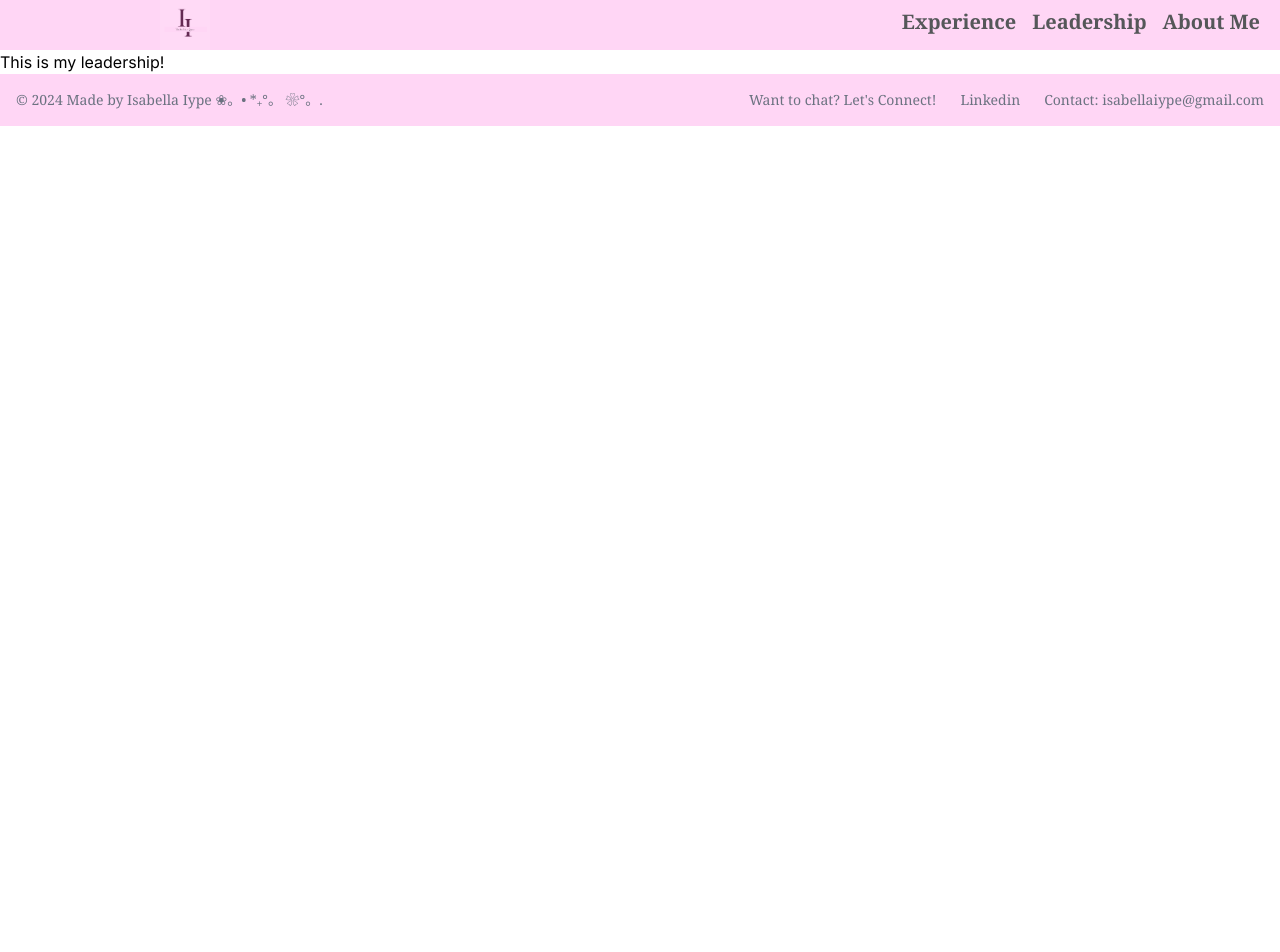
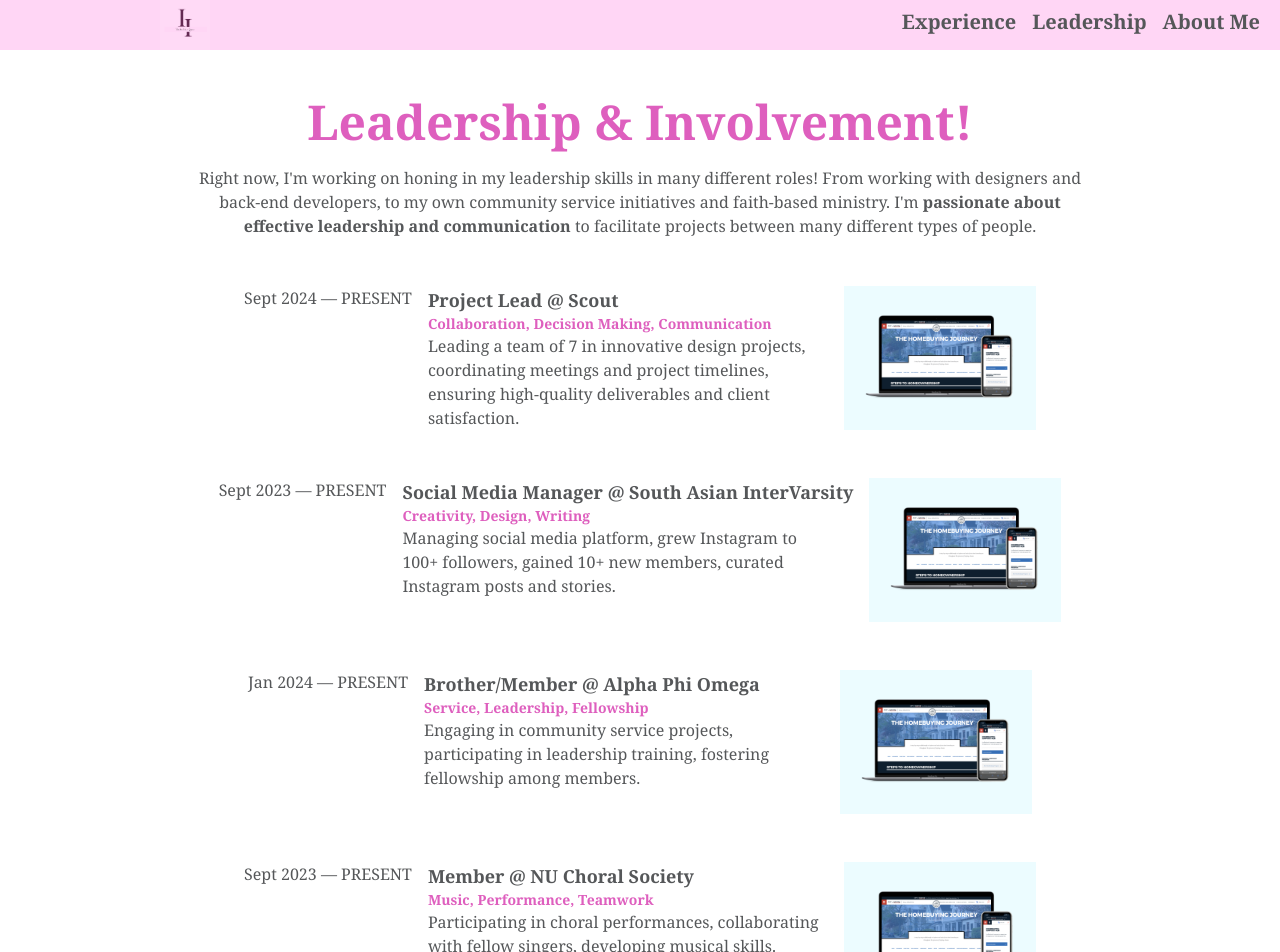
Before and after one commit to isabellas-portfolio/personalsite, a Next.js app: page /leadership in a window 1280 px wide. Shown: the top 952 px of the page. Before the commit the page ends 800 px from the top, so only its background shows below. Built offline with nearby package versions, Linux system fonts and the light colour scheme.

Commit message:
portfolio

```diff
--- /dev/null
+++ b/src/app/components/dropdown.tsx
@@ -0,0 +1,53 @@
+"use client";
+
+import { useState } from "react";
+import Link from "next/link";
+
+const Dropdown: React.FC = () => {
+  const [isOpen, setIsOpen] = useState(false);
+
+  return (
+    <div className="relative inline-block text-left">
+      <div>
+        <button
+          type="button"
+          className="inline-flex justify-center w-full rounded-md border border-gray-300 shadow-sm px-4 py-2 bg-white text-sm font-medium text-gray-700 hover:bg-gray-50 focus:outline-none"
+          onClick={() => setIsOpen(!isOpen)}
+        >
+          Menu
+          <svg
+            className="-mr-1 ml-2 h-5 w-5"
+            xmlns="http://www.w3.org/2000/svg"
+            viewBox="0 0 20 20"
+            fill="currentColor"
+            aria-hidden="true"
+          >
+            <path
+              fillRule="evenodd"
+              d="M5.293 9.293a1 1 0 011.414 0L10 12.586l3.293-3.293a1 1 0 011.414 1.414l-4 4a1 1 0 01-1.414 0l-4-4a1 1 0 010-1.414z"
+              clipRule="evenodd"
+            />
+          </svg>
+        </button>
+      </div>
+
+      {isOpen && (
+        <div className="origin-top-right absolute right-0 mt-2 w-56 rounded-md shadow-lg bg-white ring-1 ring-black ring-opacity-5">
+          <div className="py-1">
+            <Link href="/experience">
+              <a className="block px-4 py-2 text-sm text-gray-700 hover:bg-gray-100">Experience</a>
+            </Link>
+            <Link href="/leadership">
+              <a className="block px-4 py-2 text-sm text-gray-700 hover:bg-gray-100">Leadership</a>
+            </Link>
+            <Link href="/aboutme">
+              <a className="block px-4 py-2 text-sm text-gray-700 hover:bg-gray-100">About Me</a>
+            </Link>
+          </div>
+        </div>
+      )}
+    </div>
+  );
+};
+
+export default Dropdown;
--- a/src/app/components/footer.tsx
+++ b/src/app/components/footer.tsx
@@ -4,7 +4,7 @@ import Image from "next/image";
 
 export default function Footer() {
     return (
-        <main className="flex flex-row justify-between bg-bella-pink font-serif text-xl">
+        <main className="flex flex-row justify-between bg-bella-pink font-serif text-xl mt-6">
     <div className="w-full mx-auto max-w-screen-xl p-4 md:flex md:items-center md:justify-between">
       <span className="text-sm text-gray-500 sm:text-center dark:text-gray-400">© 2024 Made by Isabella Iype ❀。• *₊°。 ❀°。.
     </span>
--- a/src/app/leadership/page.tsx
+++ b/src/app/leadership/page.tsx
@@ -1,7 +1,76 @@
+import Image from "next/image";
+import scoutpic from "/public/homebuyerguide (1).png"; // Make sure to replace this with the correct path to your image
+
 export default function Leadership() {
-    return(
-    <h1>
-        This is my leadership!
-    </h1>
-    );
+  return (
+    <div className="max-w-7xl mx-auto px-4 sm:px-6 lg:px-8 py-12">
+      <h1 className="font-serif text-3xl lg:text-5xl text-my-pink font-bold text-center">
+        Leadership & Involvement!
+      </h1>
+      <p className="font-serif text-center text-my-gray max-w-4xl mx-auto mt-5">
+        Right now, I'm working on honing in my leadership skills in many different roles! From working with designers and back-end developers, to my own community service initiatives and faith-based ministry. I'm <span className="font-bold">passionate about effective leadership and communication</span> to facilitate projects between many different types of people.
+      </p>
+      <div className="grid grid-cols-1 gap-12 mt-12 place-items-center">
+        {/* Project Lead @ Scout */}
+        <div className="flex justify-center items-start gap-4 max-w-4xl">
+          <p className="text-my-gray font-serif min-w-[8rem]">Sept 2024 — PRESENT</p>
+          <div className="flex flex-1 gap-4 items-start">
+            <div>
+              <h2 className="text-lg font-bold text-my-gray font-serif">Project Lead @ Scout</h2>
+              <p className="text-sm text-my-pink font-bold font-serif">Collaboration, Decision Making, Communication</p>
+              <p className="text-base font-light text-my-gray font-serif max-w-[25rem]">
+                Leading a team of 7 in innovative design projects, coordinating meetings and project timelines, ensuring high-quality deliverables and client satisfaction.
+              </p>
+            </div>
+            <Image src={scoutpic} alt="Project Lead @ Scout" className="w-[12rem] h-auto object-cover" />
+          </div>
+        </div>
+
+        {/* Social Media Manager @ South Asian InterVarsity */}
+        <div className="flex justify-center items-start gap-4 max-w-4xl">
+          <p className="text-my-gray font-serif min-w-[8rem]">Sept 2023 — PRESENT</p>
+          <div className="flex flex-1 gap-4 items-start">
+            <div className="font-serif">
+              <h2 className="text-lg font-bold text-my-gray">Social Media Manager @ South Asian InterVarsity</h2>
+              <p className="text-sm text-my-pink font-bold">Creativity, Design, Writing</p>
+              <p className="text-base font-light text-my-gray max-w-[25rem]">
+                Managing social media platform, grew Instagram to 100+ followers, gained 10+ new members, curated Instagram posts and stories.
+              </p>
+            </div>
+            <Image src={scoutpic} alt="Social Media Manager @ South Asian InterVarsity" className="w-[12rem] h-auto object-cover" />
+          </div>
+        </div>
+
+        {/* Brother/Member @ Alpha Phi Omega */}
+        <div className="flex justify-center items-start gap-4 max-w-4xl">
+          <p className="text-my-gray font-serif min-w-[8rem]">Jan 2024 — PRESENT</p>
+          <div className="flex flex-1 gap-4 items-start">
+            <div className="font-serif">
+              <h2 className="text-lg font-bold text-my-gray">Brother/Member @ Alpha Phi Omega</h2>
+              <p className="text-sm text-my-pink font-bold">Service, Leadership, Fellowship</p>
+              <p className="text-base font-light text-my-gray max-w-[25rem]">
+                Engaging in community service projects, participating in leadership training, fostering fellowship among members.
+              </p>
+            </div>
+            <Image src={scoutpic} alt="Brother/Member @ Alpha Phi Omega" className="w-[12rem] h-auto object-cover" />
+          </div>
+        </div>
+
+        {/* Member @ NU Choral Society */}
+        <div className="flex justify-center items-start gap-4 max-w-4xl">
+          <p className="text-my-gray font-serif min-w-[8rem]">Sept 2023 — PRESENT</p>
+          <div className="flex flex-1 gap-4 items-start">
+            <div className="font-serif">
+              <h2 className="text-lg font-bold text-my-gray">Member @ NU Choral Society</h2>
+              <p className="text-sm text-my-pink font-bold">Music, Performance, Teamwork</p>
+              <p className="text-base font-light text-my-gray max-w-[25rem]">
+                Participating in choral performances, collaborating with fellow singers, developing musical skills.
+              </p>
+            </div>
+            <Image src={scoutpic} alt="Member @ NU Choral Society" className="w-[12rem] h-auto object-cover" />
+          </div>
+        </div>
+      </div>
+    </div>
+  );
 }
--- a/src/app/page.tsx
+++ b/src/app/page.tsx
@@ -11,10 +11,10 @@ export default function Home() {
   return (
     <main>
       <div id="first page start"className="mt-10 ml-[12rem] flex items-stretch gap-5 font-serif text-3xl lg:text-7xl">
-      <div className="text-my-gray text-[50] animate-bounce font-light">✼❣❋</div>
+      <div className="text-my-gray text-[50] font-light">✼❣❋</div>
         <div className="pl-2 text-my-gray"> Hi, I'm</div>
         <div className="text-my-pink">Isabella Iype!</div>
-        <div className="text-my-gray text-[50] animate-bounce font-light">❋❣✼</div>
+        <div className="text-my-gray text-[50] font-light">❋❣✼</div>
 
       </div>
       <div className="pl-4 gap-2 text-left lg:grid grid-cols-2">
```
Also changed, not shown: src/app/aboutme/page.tsx (+30 -2 lines), 1 other file (tests, documents, lock files or other folders).
